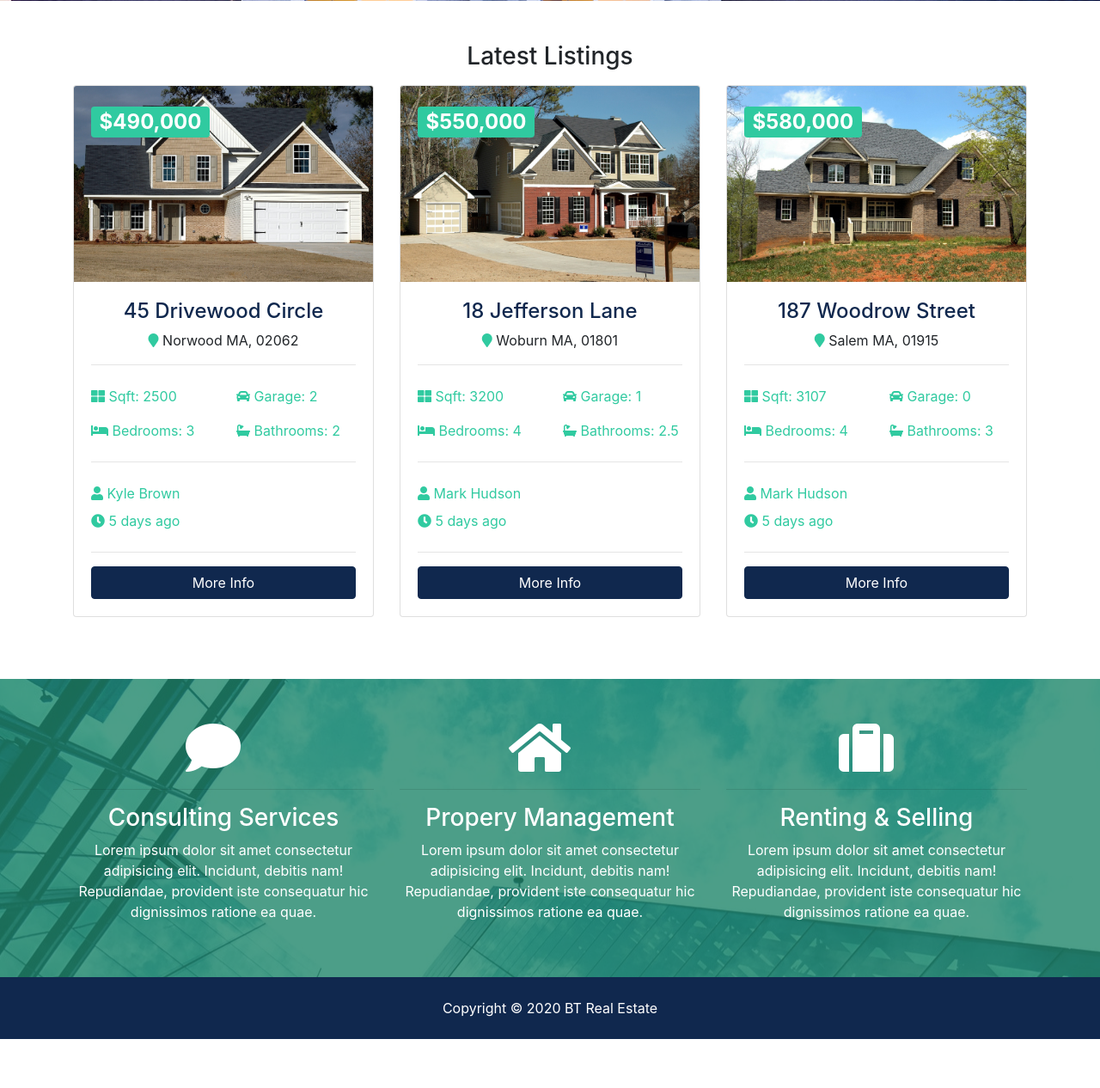
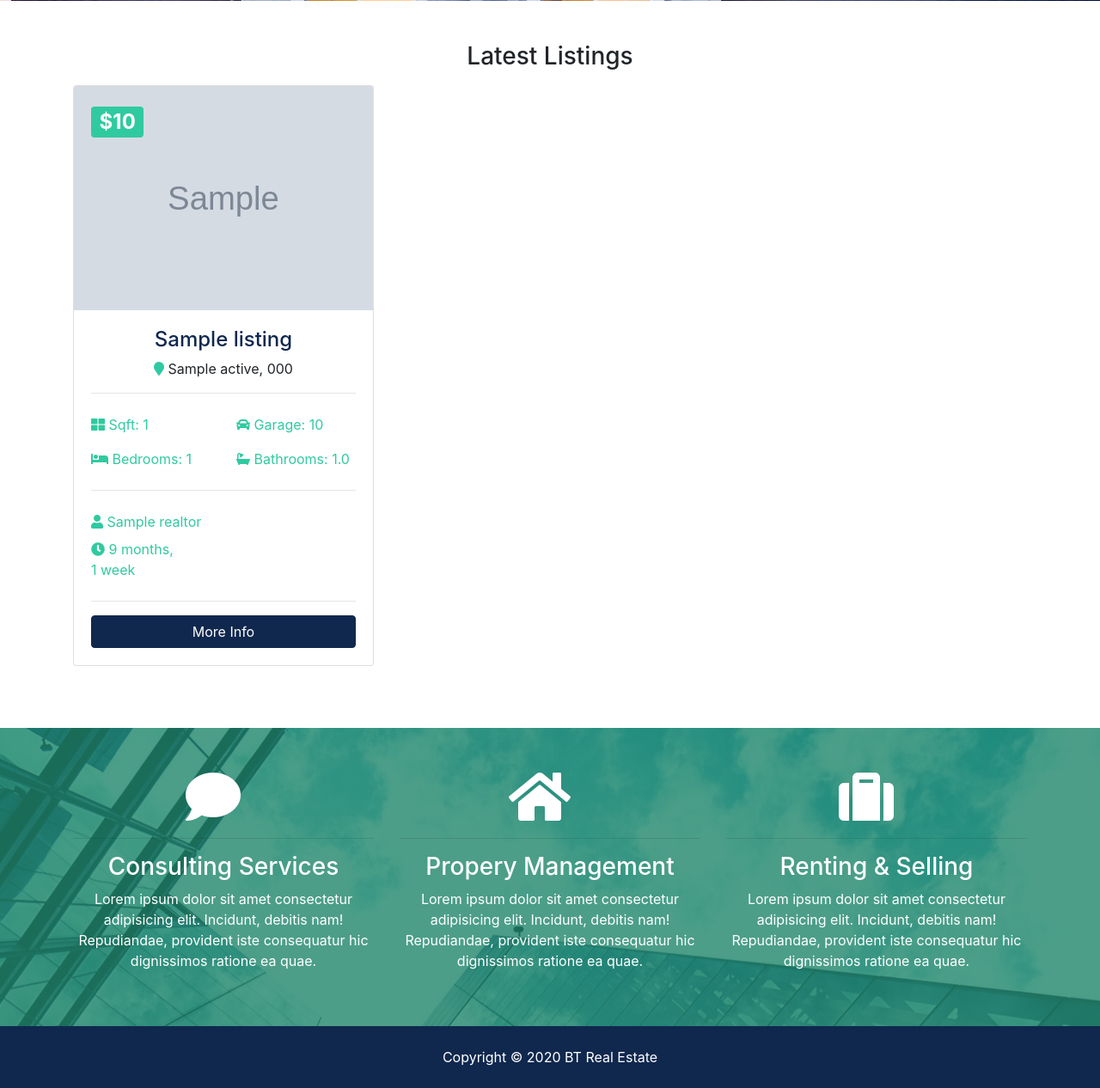
Before and after one commit to rj7shakya/btre_project, a Django app: page / in a window 1280 px wide. Shown: the part 777-2043 px from the top of the page at 86% size. Before the commit the page ends 1986 px from the top, so only its background shows below. Run offline with Django 3.2, Linux system fonts and the light colour scheme; tables that the repository leaves empty hold one stand-in row (values such as "Sample post"); grey boxes marked "Sample" are stand-in pictures; parts of the project's set-up code (start-up, migrations or seed data) failed here and were passed over; some libraries are stand-ins or nearby versions.

Commit message:
listing for home about page added

```diff
--- a/pages/views.py
+++ b/pages/views.py
@@ -1,10 +1,25 @@
 from django.shortcuts import render
 from django.http import HttpResponse
 
+from listings.models import Listing
+from realtors.models import Realtor
+
 # Create your views here.
 def index(request):
-    return render(request, "pages/index.html")
+    listings = Listing.objects.order_by('-list_date').filter(is_published = True)[:3]
+    context = {
+        'listings':listings
+    }
+
+    return render(request, "pages/index.html",context)
 
 
 def about(request):
-    return render(request, "pages/about.html")
+    realtors = Realtor.objects.order_by('-hire_date')
+    mvp_realtors = Realtor.objects.all().filter(is_mvp=True)
+    context ={
+        'realtors':realtors,
+        'mvp_realtors':mvp_realtors
+    }
+
+    return render(request, "pages/about.html",context)
--- a/templates/pages/index.html
+++ b/templates/pages/index.html
@@ -1,4 +1,6 @@
-{% extends 'base.html' %} {% block content %}
+{% extends 'base.html' %}
+{% load humanize %}
+{% block content %}
 <!-- Showcase -->
 <section id="showcase">
   <div class="container text-center">
@@ -147,135 +149,57 @@
   <div class="container">
     <h3 class="text-center mb-3">Latest Listings</h3>
     <div class="row">
-      <!-- Listing 1 -->
+      {% if listings %}
+        {% for listing in listings %}
           <div class="col-md-6 col-lg-4 mb-4">
             <div class="card listing-preview">
-          <img class="card-img-top" src="assets/img/homes/home-1.jpg" alt="" />
+              <img class="card-img-top" src="{{listing.photo_main.url}}" alt="" />
               <div class="card-img-overlay">
                 <h2>
-              <span class="badge badge-secondary text-white">$490,000</span>
+                  <span class="badge badge-secondary text-white">${{listing.price | intcomma}}</span>
                 </h2>
               </div>
               <div class="card-body">
                 <div class="listing-heading text-center">
-              <h4 class="text-primary">45 Drivewood Circle</h4>
+                  <h4 class="text-primary">{{listing.title}}</h4>
                   <p>
-                <i class="fas fa-map-marker text-secondary"></i> Norwood MA,
-                02062
+                    <i class="fas fa-map-marker text-secondary"></i> {{listing.city}} {{listing.state}},
+                    {{listing.zipcode}}
                   </p>
                 </div>
                 <hr />
                 <div class="row py-2 text-secondary">
                   <div class="col-6">
-                <i class="fas fa-th-large"></i> Sqft: 2500
+                    <i class="fas fa-th-large"></i> Sqft: {{listing.sqft}}
                   </div>
-              <div class="col-6"><i class="fas fa-car"></i> Garage: 2</div>
+                  <div class="col-6"><i class="fas fa-car"></i> Garage: {{listing.garage}}</div>
                 </div>
                 <div class="row py-2 text-secondary">
-              <div class="col-6"><i class="fas fa-bed"></i> Bedrooms: 3</div>
-              <div class="col-6"><i class="fas fa-bath"></i> Bathrooms: 2</div>
+                  <div class="col-6"><i class="fas fa-bed"></i> Bedrooms: {{listing.bedrooms}}</div>
+                  <div class="col-6"><i class="fas fa-bath"></i> Bathrooms: {{listing.bathrooms}}</div>
                 </div>
                 <hr />
                 <div class="row py-2 text-secondary">
-              <div class="col-6"><i class="fas fa-user"></i> Kyle Brown</div>
+                  <div class="col-6"><i class="fas fa-user"></i> {{listing.realtor}}</div>
                 </div>
                 <div class="row text-secondary pb-2">
-              <div class="col-6"><i class="fas fa-clock"></i> 5 days ago</div>
+                  <div class="col-6"><i class="fas fa-clock"></i> {{listing.list_date | timesince}}</div>
                 </div>
                 <hr />
-            <a href="listing.html" class="btn btn-primary btn-block"
+                <a href="{% url 'listing' listing.id %}" class="btn btn-primary btn-block"
                   >More Info</a
                 >
               </div>
             </div>
           </div>
+        {% endfor %}
+      {% else %}
+        <div class="col-md-12">
+          <p>No Listings Available</p>
+        </div>
+      {% endif %}
 
-      <!-- Listing 2 -->
-      <div class="col-md-6 col-lg-4 mb-4">
-        <div class="card listing-preview">
-          <img class="card-img-top" src="assets/img/homes/home-2.jpg" alt="" />
-          <div class="card-img-overlay">
-            <h2>
-              <span class="badge badge-secondary text-white">$550,000</span>
-            </h2>
-          </div>
-          <div class="card-body">
-            <div class="listing-heading text-center">
-              <h4 class="text-primary">18 Jefferson Lane</h4>
-              <p>
-                <i class="fas fa-map-marker text-secondary"></i> Woburn MA,
-                01801
-              </p>
-            </div>
-            <hr />
-            <div class="row py-2 text-secondary">
-              <div class="col-6">
-                <i class="fas fa-th-large"></i> Sqft: 3200
-              </div>
-              <div class="col-6"><i class="fas fa-car"></i> Garage: 1</div>
-            </div>
-            <div class="row py-2 text-secondary">
-              <div class="col-6"><i class="fas fa-bed"></i> Bedrooms: 4</div>
-              <div class="col-6">
-                <i class="fas fa-bath"></i> Bathrooms: 2.5
-              </div>
-            </div>
-            <hr />
-            <div class="row py-2 text-secondary">
-              <div class="col-6"><i class="fas fa-user"></i> Mark Hudson</div>
-            </div>
-            <div class="row text-secondary pb-2">
-              <div class="col-6"><i class="fas fa-clock"></i> 5 days ago</div>
-            </div>
-            <hr />
-            <a href="listing.html" class="btn btn-primary btn-block"
-              >More Info</a
-            >
-          </div>
-        </div>
-      </div>
 
-      <!-- Listing 3 -->
-      <div class="col-md-6 col-lg-4 mb-4">
-        <div class="card listing-preview">
-          <img class="card-img-top" src="assets/img/homes/home-3.jpg" alt="" />
-          <div class="card-img-overlay">
-            <h2>
-              <span class="badge badge-secondary text-white">$580,000</span>
-            </h2>
-          </div>
-          <div class="card-body">
-            <div class="listing-heading text-center">
-              <h4 class="text-primary">187 Woodrow Street</h4>
-              <p>
-                <i class="fas fa-map-marker text-secondary"></i> Salem MA, 01915
-              </p>
-            </div>
-            <hr />
-            <div class="row py-2 text-secondary">
-              <div class="col-6">
-                <i class="fas fa-th-large"></i> Sqft: 3107
-              </div>
-              <div class="col-6"><i class="fas fa-car"></i> Garage: 0</div>
-            </div>
-            <div class="row py-2 text-secondary">
-              <div class="col-6"><i class="fas fa-bed"></i> Bedrooms: 4</div>
-              <div class="col-6"><i class="fas fa-bath"></i> Bathrooms: 3</div>
-            </div>
-            <hr />
-            <div class="row py-2 text-secondary">
-              <div class="col-6"><i class="fas fa-user"></i> Mark Hudson</div>
-            </div>
-            <div class="row text-secondary pb-2">
-              <div class="col-6"><i class="fas fa-clock"></i> 5 days ago</div>
-            </div>
-            <hr />
-            <a href="listing.html" class="btn btn-primary btn-block"
-              >More Info</a
-            >
-          </div>
-        </div>
-      </div>
     </div>
   </div>
 </section>
```
Also changed, not shown: listings/views.py (+8 -2 lines), templates/listings/listings.html (+25 -8 lines), templates/pages/about.html (+19 -32 lines). Lines whose indentation alone changed are shown as unchanged.
